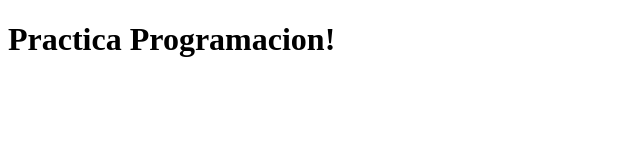
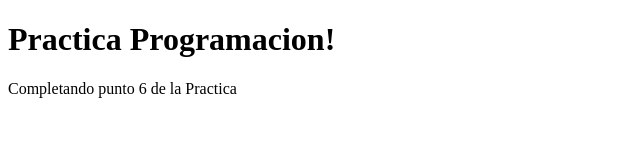
Before and after one commit to Joaquin-Rios/udesa-practica-clase2, a plain HTML site: page GitHub.html in a window 1280 px wide. Shown: the whole page, without its empty margins (0-640 px from the left). Drawn offline with Linux system fonts and the light colour scheme.

Commit message:
Modificando archivo GitHub

```diff
--- a/GitHub.html
+++ b/GitHub.html
@@ -7,6 +7,6 @@
 </head>
 <body>
     <h1>Practica Programacion!</h1>
-
+    <p>Completando punto 6 de la Practica</p>
 </body>
 </html>
```
